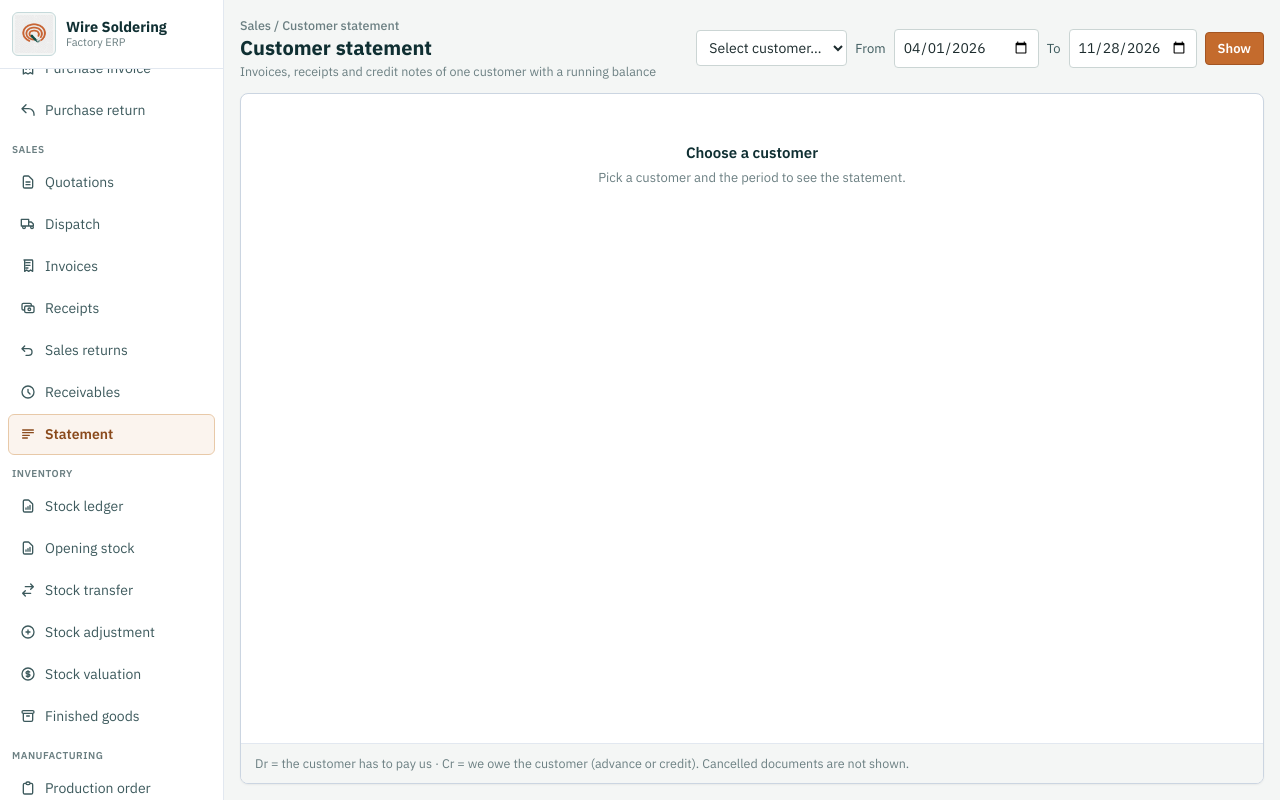
After one commit to ivronak/wire_soldering, a Flask app: page /customer_statement in a window 1280 px wide. The commit adds this page. Run offline with Flask 3, Linux system fonts and the light colour scheme; some libraries are stand-ins or nearby versions.

Commit message:
Sales S8: Customer statement (running balance, period opening, ledger tie-out, A4 print)
Co-Authored-By: Claude Sonnet 5.5 <noreply@anthropic.com>

```diff
--- a/app/__init__.py
+++ b/app/__init__.py
@@ -30,6 +30,7 @@ from app.payment_modes.routes import payment_modes_bp
 from app.receipts.routes import receipts_bp
 from app.aging.routes import aging_bp
 from app.sales_returns.routes import sales_returns_bp
+from app.customer_statement.routes import customer_statement_bp
 from app.party_documents.routes import party_documents_bp
 from app.purchase_invoices.routes import purchase_invoices_bp
 from app.purchase_returns.routes import purchase_returns_bp
@@ -116,6 +117,7 @@ def create_app():
     app.register_blueprint(receipts_bp)
     app.register_blueprint(aging_bp)
     app.register_blueprint(sales_returns_bp)
+    app.register_blueprint(customer_statement_bp)
     app.register_blueprint(party_documents_bp)
     app.register_blueprint(purchase_invoices_bp)
     app.register_blueprint(purchase_returns_bp)
--- /dev/null
+++ b/app/customer_statement/routes.py
@@ -0,0 +1,53 @@
+# Sales S8 — Customer statement page + A4 print (Sales > Customer statement). Hisaab app/customer_statement/statement.py me.
+from datetime import date, datetime
+
+from flask import Blueprint, render_template, request
+
+from app.customer_statement.statement import build_statement
+from app.extensions import db
+from app.models import Customer
+from app.production_orders.scheduler import today_ist
+
+customer_statement_bp = Blueprint("customer_statement", __name__, template_folder="templates")
+
+
+def _fy_start(today):
+    # Financial year 1 April se (India)
+    return date(today.year if today.month >= 4 else today.year - 1, 4, 1)
+
+
+def _read_date(name, default):
+    raw = (request.args.get(name) or "").strip()
+    if not raw:
+        return default
+    try:
+        return datetime.strptime(raw, "%Y-%m-%d").date()
+    except ValueError:
+        return default
+
+
+def _context():
+    today = today_ist()
+    date_from = _read_date("from", _fy_start(today))
+    date_to = _read_date("to", today)
+    if date_from > date_to:
+        date_from, date_to = date_to, date_from
+    customers = Customer.query.filter_by(is_deleted=False).order_by(Customer.name).all()
+    customer = db.session.get(Customer, request.args.get("c", type=int) or 0)
+    if customer is not None and customer.is_deleted:
+        customer = None
+    data = build_statement(customer, date_from, date_to) if customer is not None else None
+    return {"customers": customers, "customer": customer, "data": data, "date_from": date_from, "date_to": date_to, "today": today}
+
+
+@customer_statement_bp.route("/customer_statement")
+def statement_page():
+    return render_template("customer_statement.html", active_nav="statement", **_context())
+
+
+@customer_statement_bp.route("/customer_statement/print")
+def statement_print():
+    ctx = _context()
+    if ctx["customer"] is None:
+        return render_template("customer_statement.html", active_nav="statement", **ctx)
+    return render_template("statement_print.html", **ctx)
--- /dev/null
+++ b/app/customer_statement/templates/customer_statement.html
@@ -0,0 +1,88 @@
+{% extends "base.html" %}
+{% block title %}Customer statement{% endblock %}
+
+{# Sales S8: Customer statement. Invoice (Debit), receipt / credit note (Credit), running balance. Balance Dr = customer ko dena hai. #}
+{% block page_css %}
+<style>
+  .d-table { width: 100%; min-width: 760px; border-collapse: collapse; table-layout: fixed; }
+  .d-table thead th { position: sticky; top: 0; z-index: 5; background: #EEF2F1; color: #3D5A5D; font-size: 12.5px; font-weight: 600;
+    text-transform: uppercase; letter-spacing: 0.03em; padding: 11px 10px; text-align: left; border-bottom: 1px solid #D1D9D8; }
+  .d-table tbody td { padding: 10px; font-size: 14px; border-bottom: 1px solid #E2E8E7; vertical-align: top; }
+  .d-table .num { text-align: right; font-variant-numeric: tabular-nums; }
+  .d-table tfoot td { padding: 11px 10px; font-weight: 700; background: #EEF2F1; border-top: 2px solid #D1D9D8; }
+  .ql-input { padding: 7px 8px; font-size: 14px; border: 1px solid #CBD5D4; border-radius: 4px; background: #fff; }
+  .ql-input:focus { outline: none; border-color: #C46B2D; box-shadow: 0 0 0 1px #C46B2D; }
+  .open-row td { background: #FAFBFB; font-weight: 600; }
+</style>
+{% endblock %}
+
+{% macro bal(v) %}{{ '{:,.2f}'.format(v|abs) }} {{ 'Dr' if v > 0.004 else ('Cr' if v < -0.004 else '') }}{% endmacro %}
+{% macro amt(v) %}{% if v %}{{ '{:,.2f}'.format(v) }}{% else %}<span class="text-ink-faint">—</span>{% endif %}{% endmacro %}
+
+{% block content %}
+      <div class="flex items-center justify-between gap-3 shrink-0 flex-wrap">
+        <div>
+          <div class="text-[12.5px] text-ink-faint font-medium">Sales / Customer statement</div>
+          <h1 class="text-[20px] font-bold text-ink leading-tight">Customer statement</h1>
+          <p class="text-[12.5px] text-ink-faint mt-0.5">Invoices, receipts and credit notes of one customer with a running balance</p>
+        </div>
+        <form method="get" class="flex items-center gap-2 flex-wrap" id="st-form">
+          <select name="c" id="st-customer" class="ql-input" required>
+            <option value="">Select customer…</option>
+            {% for c in customers %}<option value="{{ c.id }}"{% if customer and customer.id == c.id %} selected{% endif %}>{{ c.name }}</option>{% endfor %}
+          </select>
+          <label class="text-[13px] text-ink-muted" for="st-from">From</label>
+          <input type="date" name="from" id="st-from" value="{{ date_from.isoformat() }}" class="ql-input">
+          <label class="text-[13px] text-ink-muted" for="st-to">To</label>
+          <input type="date" name="to" id="st-to" value="{{ date_to.isoformat() }}" max="{{ today.isoformat() }}" class="ql-input">
+          <button type="submit" class="px-3 py-1.5 text-[13px] font-semibold text-white bg-copper border border-copper-dark rounded hover:bg-copper-dark">Show</button>
+          {% if customer %}<a id="btn-print" target="_blank" href="{{ url_for('customer_statement.statement_print', c=customer.id, **{'from': date_from.isoformat(), 'to': date_to.isoformat()}) }}" class="px-3 py-1.5 text-[13px] font-semibold text-copper-text bg-white border border-copper-border rounded hover:bg-copper-soft">Print</a>{% endif %}
+        </form>
+      </div>
+
+      {% if data %}
+      <div class="grid grid-cols-2 md:grid-cols-4 gap-3 shrink-0">
+        <div class="bg-white border border-slate-300 rounded-lg px-4 py-3"><div class="text-[12px] text-ink-faint">Opening balance</div><div class="text-[18px] font-bold text-ink tabular-nums" id="st-open">₹ {{ bal(data.opening) }}</div></div>
+        <div class="bg-white border border-slate-300 rounded-lg px-4 py-3"><div class="text-[12px] text-ink-faint">Billed (debit)</div><div class="text-[18px] font-bold text-ink tabular-nums" id="st-debit">₹ {{ '{:,.2f}'.format(data.debit_total) }}</div></div>
+        <div class="bg-white border border-slate-300 rounded-lg px-4 py-3"><div class="text-[12px] text-ink-faint">Received + credit notes (credit)</div><div class="text-[18px] font-bold text-success tabular-nums" id="st-credit">₹ {{ '{:,.2f}'.format(data.credit_total) }}</div></div>
+        <div class="bg-white border border-slate-300 rounded-lg px-4 py-3"><div class="text-[12px] text-ink-faint">Closing balance</div><div class="text-[18px] font-bold text-copper-text tabular-nums" id="st-close">₹ {{ bal(data.closing) }}</div></div>
+      </div>
+      {% endif %}
+
+      <div class="flex-1 flex flex-col min-h-0 bg-white border border-slate-300 rounded-lg shadow-sm overflow-hidden">
+        <div class="flex-1 overflow-auto min-h-0">
+          {% if not data %}
+          <div class="p-12 text-center">
+            <p class="font-semibold text-ink text-[15px]">Choose a customer</p>
+            <p class="text-[13px] text-ink-faint mt-1">Pick a customer and the period to see the statement.</p>
+          </div>
+          {% else %}
+          <table class="d-table" id="st-table">
+            <colgroup><col style="width:11%"><col style="width:14%"><col style="width:33%"><col style="width:14%"><col style="width:14%"><col style="width:14%"></colgroup>
+            <thead><tr><th>Date</th><th>Document</th><th>Details</th><th class="num">Debit (₹)</th><th class="num">Credit (₹)</th><th class="num">Balance (₹)</th></tr></thead>
+            <tbody>
+              <tr class="open-row"><td colspan="5">Opening balance on {{ date_from.strftime('%d %b %Y') }}</td><td class="num">{{ bal(data.opening) }}</td></tr>
+              {% for r in data.rows %}
+              <tr>
+                <td>{{ r.date.strftime('%d %b %Y') }}</td>
+                <td><span class="font-mono font-bold text-[13px]">{{ r.ref }}</span><div class="text-[12px] text-ink-faint">{{ r.type }}</div></td>
+                <td class="text-[13.5px]">{{ r.text }}</td>
+                <td class="num">{{ amt(r.debit) }}</td>
+                <td class="num">{{ amt(r.credit) }}</td>
+                <td class="num font-semibold">{{ bal(r.balance) }}</td>
+              </tr>
+              {% endfor %}
+              {% if not data.rows %}<tr><td colspan="6" class="text-center text-ink-faint py-6">No invoices, receipts or credit notes in this period.</td></tr>{% endif %}
+            </tbody>
+            <tfoot>
+              <tr><td colspan="3">Total / Closing balance on {{ date_to.strftime('%d %b %Y') }}</td><td class="num">{{ '{:,.2f}'.format(data.debit_total) }}</td><td class="num">{{ '{:,.2f}'.format(data.credit_total) }}</td><td class="num">{{ bal(data.closing) }}</td></tr>
+            </tfoot>
+          </table>
+          {% endif %}
+        </div>
+        <div class="px-3.5 py-2.5 border-t border-slate-200 bg-mist flex flex-wrap items-center justify-between gap-2 shrink-0 text-[12.5px] text-ink-faint">
+          <span>Dr = the customer has to pay us · Cr = we owe the customer (advance or credit). Cancelled documents are not shown.</span>
+          {% if data %}<span id="st-tie" class="{{ 'text-success font-semibold' if data.matches else 'text-ink-muted' }}">{% if data.matches %}✓ Closing balance matches the customer ledger{% elif data.complete %}Ledger shows {{ bal(data.ledger_owed) }}{% else %}Later entries exist after this date{% endif %}</span>{% endif %}
+        </div>
+      </div>
+{% endblock %}
--- a/app/templates/base.html
+++ b/app/templates/base.html
@@ -174,6 +174,7 @@
         <a href="{{ url_for('receipts.receipts_list') }}" class="nav-link{% if active_nav == 'receipts' %} is-active{% endif %}"{% if active_nav == 'receipts' %} aria-current="page"{% endif %}><svg fill="none" stroke="currentColor" viewBox="0 0 24 24"><path stroke-linecap="round" stroke-linejoin="round" stroke-width="2" d="M17 9V7a2 2 0 00-2-2H5a2 2 0 00-2 2v6a2 2 0 002 2h2m2 4h10a2 2 0 002-2v-6a2 2 0 00-2-2H9a2 2 0 00-2 2v6a2 2 0 002 2zm7-5a2 2 0 11-4 0 2 2 0 014 0z"/></svg>Receipts</a>
         <a href="{{ url_for('sales_returns.returns_list') }}" class="nav-link{% if active_nav == 'sales_returns' %} is-active{% endif %}"{% if active_nav == 'sales_returns' %} aria-current="page"{% endif %}><svg fill="none" stroke="currentColor" viewBox="0 0 24 24"><path stroke-linecap="round" stroke-linejoin="round" stroke-width="2" d="M3 10h10a5 5 0 010 10H9M3 10l4-4M3 10l4 4"/></svg>Sales returns</a>
         <a href="{{ url_for('aging.receivables_aging') }}" class="nav-link{% if active_nav == 'aging' %} is-active{% endif %}"{% if active_nav == 'aging' %} aria-current="page"{% endif %}><svg fill="none" stroke="currentColor" viewBox="0 0 24 24"><path stroke-linecap="round" stroke-linejoin="round" stroke-width="2" d="M12 8v4l3 3m6-3a9 9 0 11-18 0 9 9 0 0118 0z"/></svg>Receivables</a>
+        <a href="{{ url_for('customer_statement.statement_page') }}" class="nav-link{% if active_nav == 'statement' %} is-active{% endif %}"{% if active_nav == 'statement' %} aria-current="page"{% endif %}><svg fill="none" stroke="currentColor" viewBox="0 0 24 24"><path stroke-linecap="round" stroke-linejoin="round" stroke-width="2" d="M4 6h16M4 10h16M4 14h10M4 18h7"/></svg>Statement</a>
 
         <div class="px-3 pt-2.5 pb-1 text-[10px] font-semibold uppercase tracking-wider text-ink-faint">Inventory</div>
         <a href="{{ url_for('inventory.stock_list') }}" class="nav-link{% if active_nav == 'stock' %} is-active{% endif %}"><svg fill="none" stroke="currentColor" viewBox="0 0 24 24"><path stroke-linecap="round" stroke-linejoin="round" stroke-width="2" d="M9 17v-2m3 2v-4m3 4v-6m2 10H7a2 2 0 01-2-2V5a2 2 0 012-2h5.586a1 1 0 01.707.293l5.414 5.414a1 1 0 01.293.707V19a2 2 0 01-2 2z"/></svg>Stock ledger{% if stock_alert_count %}<span class="ml-auto min-w-[20px] h-5 px-1.5 rounded-full bg-stop text-white text-[11px] font-bold inline-flex items-center justify-center" title="Materials at or below their reorder level">{{ stock_alert_count }}</span>{% endif %}</a>
```
Also changed, not shown: app/customer_statement/statement.py (added, +67 -0 lines), app/customer_statement/templates/statement_print.html (added, +59 -0 lines), memory.md (+2 -1 lines), tracker.md (+1 -1 lines).
